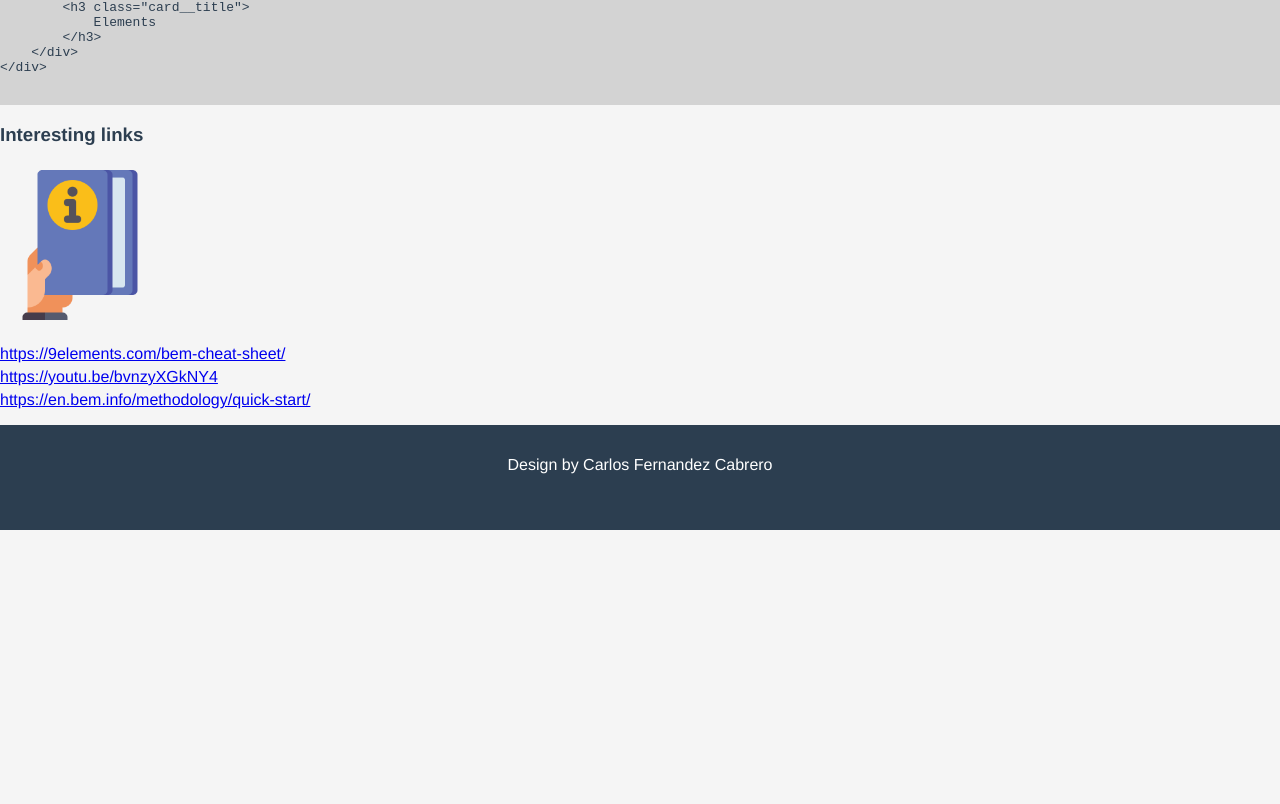
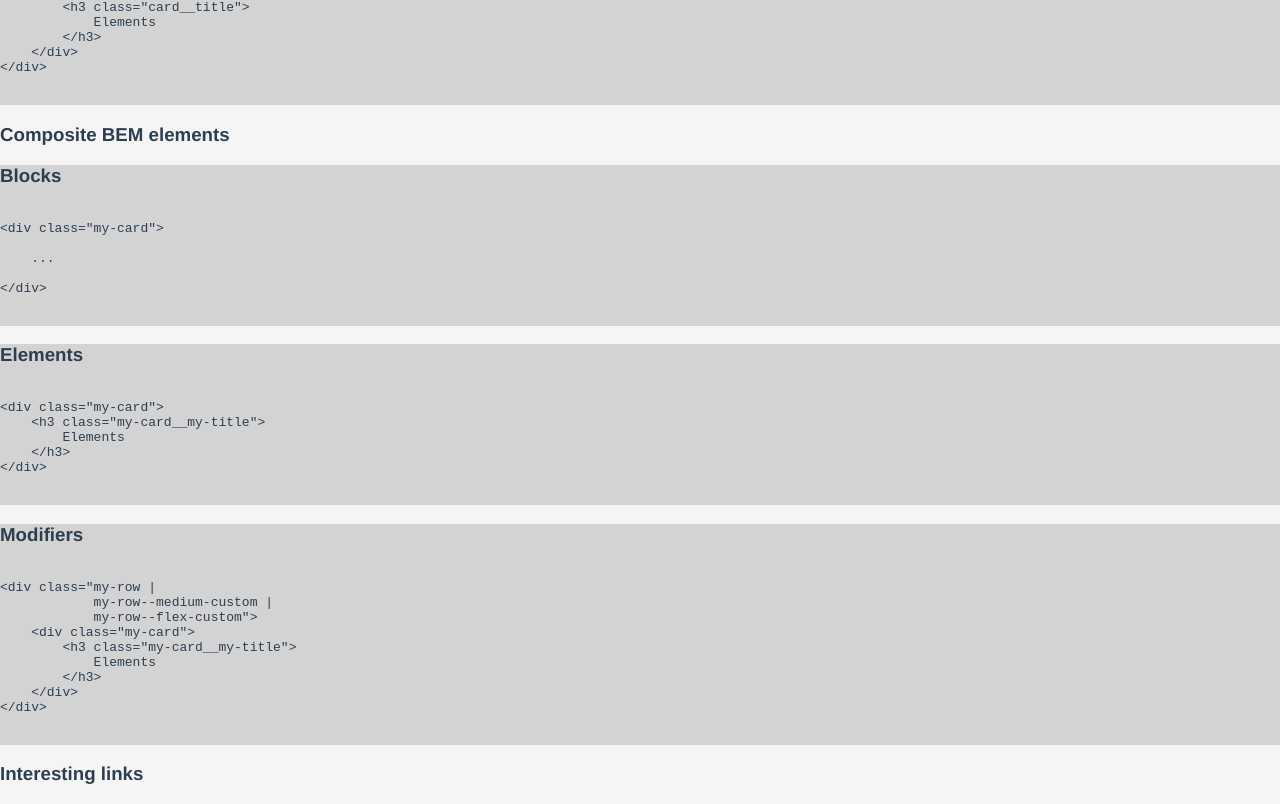
Before and after one commit to carlosfernandezcabrero/css-layouts, a Vue app in the folder bem-methodology/: page / in a window 1280 px wide. Shown: the part 756-1560 px from the top of the page. Before the commit the page ends 1286 px from the top, so only its background shows below. Built offline with nearby package versions, Linux system fonts and the light colour scheme.

Commit message:
Added an example of compound syntax

```diff
--- a/bem-methodology/src/App.vue
+++ b/bem-methodology/src/App.vue
@@ -4,14 +4,15 @@
     <div class="container container--flex">
       <div class="row row--medium">
         <h3 class="row__title">Description</h3>
-        <p class="row__text">BEM (Block, Element, Modifier) is a component-based approach to web development. The idea behind it is to
+        <p class="row__text">BEM (Block, Element, Modifier) is a component-based approach to web development. The idea
+          behind it is to
           divide the user interface into independent blocks. This makes interface development easy and fast even with a
           complex UI, and it allows reuse of existing code without copying and pasting.</p>
       </div>
     </div>
     <div class="container container--flex">
       <div class="row row--medium">
-        <h3 class="row__title">BEM elements</h3>
+        <h3 class="row__title">Simple BEM elements</h3>
         <div class="cards cards--grid">
           <div class="card card--gray">
             <h3 class="card__title">Blocks</h3>
@@ -46,6 +47,53 @@
             row--flex">
     &lt;div class="card">
         &lt;h3 class="card__title">
+            Elements
+        &lt;/h3>
+    &lt;/div>
+&lt;/div>
+              </code>
+            </pre>
+          </div>
+        </div>
+      </div>
+    </div>
+    <div class="container container--flex">
+      <div class="row row--medium">
+        <h3 class="row__title">Composite BEM elements</h3>
+        <div class="cards cards--grid">
+          <div class="card card--gray">
+            <h3 class="card__title">Blocks</h3>
+            <pre class="card__text">
+              <code class="card__code">
+&lt;div class="my-card">
+
+    ...
+
+&lt;/div>
+              </code>
+            </pre>
+          </div>
+          <div class="card card--gray">
+            <h3 class="card__title">Elements</h3>
+            <pre class="card__text">
+              <code class="card__code">
+&lt;div class="my-card">
+    &lt;h3 class="my-card__my-title">
+        Elements
+    &lt;/h3>
+&lt;/div>
+              </code>
+            </pre>
+          </div>
+          <div class="card card--gray">
+            <h3 class="card__title">Modifiers</h3>
+            <pre class="card__text">
+              <code class="card__code">
+&lt;div class="my-row |
+            my-row--medium-custom |
+            my-row--flex-custom">
+    &lt;div class="my-card">
+        &lt;h3 class="my-card__my-title">
             Elements
         &lt;/h3>
     &lt;/div>
```
Lines whose indentation alone changed are shown as unchanged.
